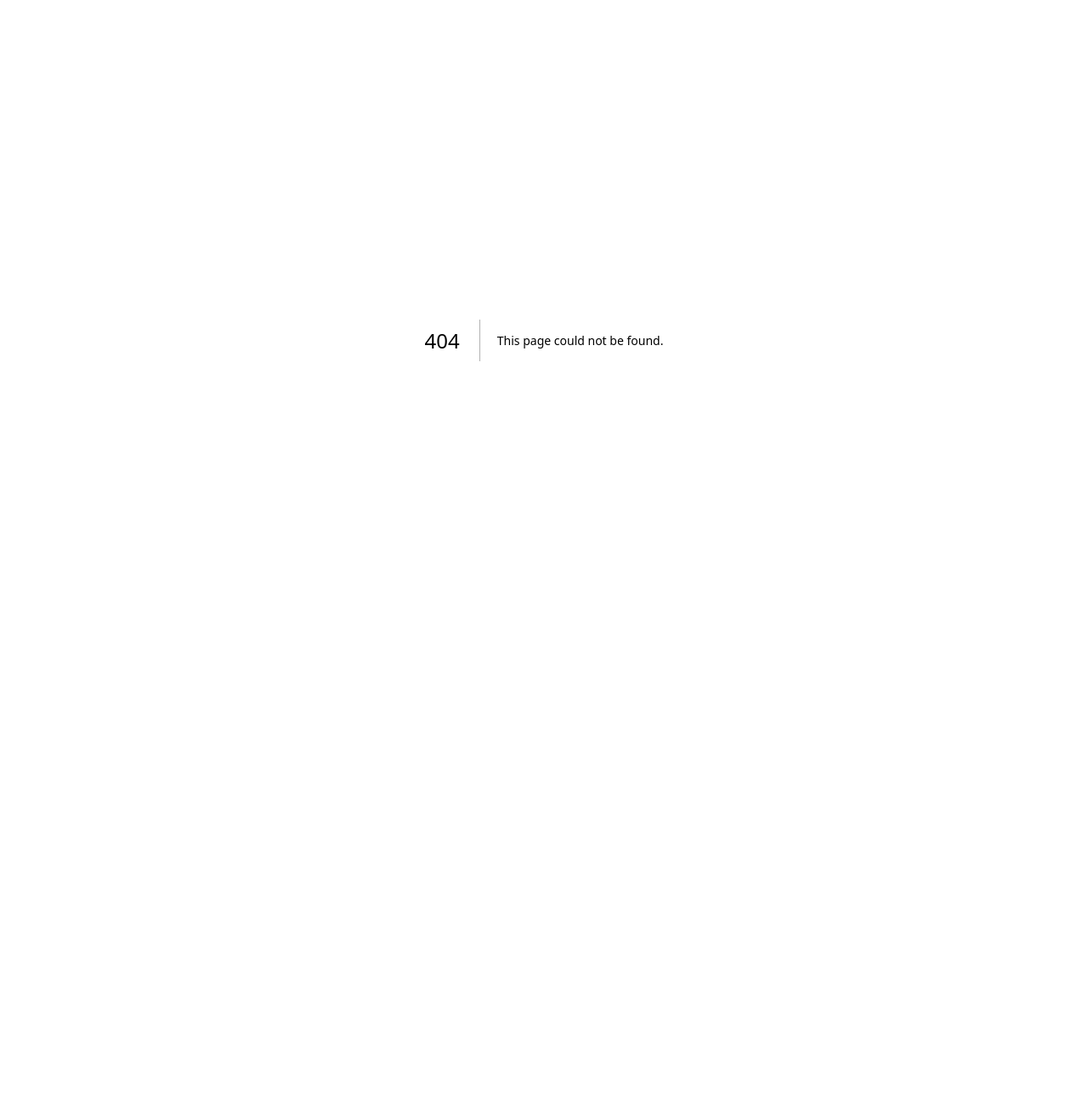
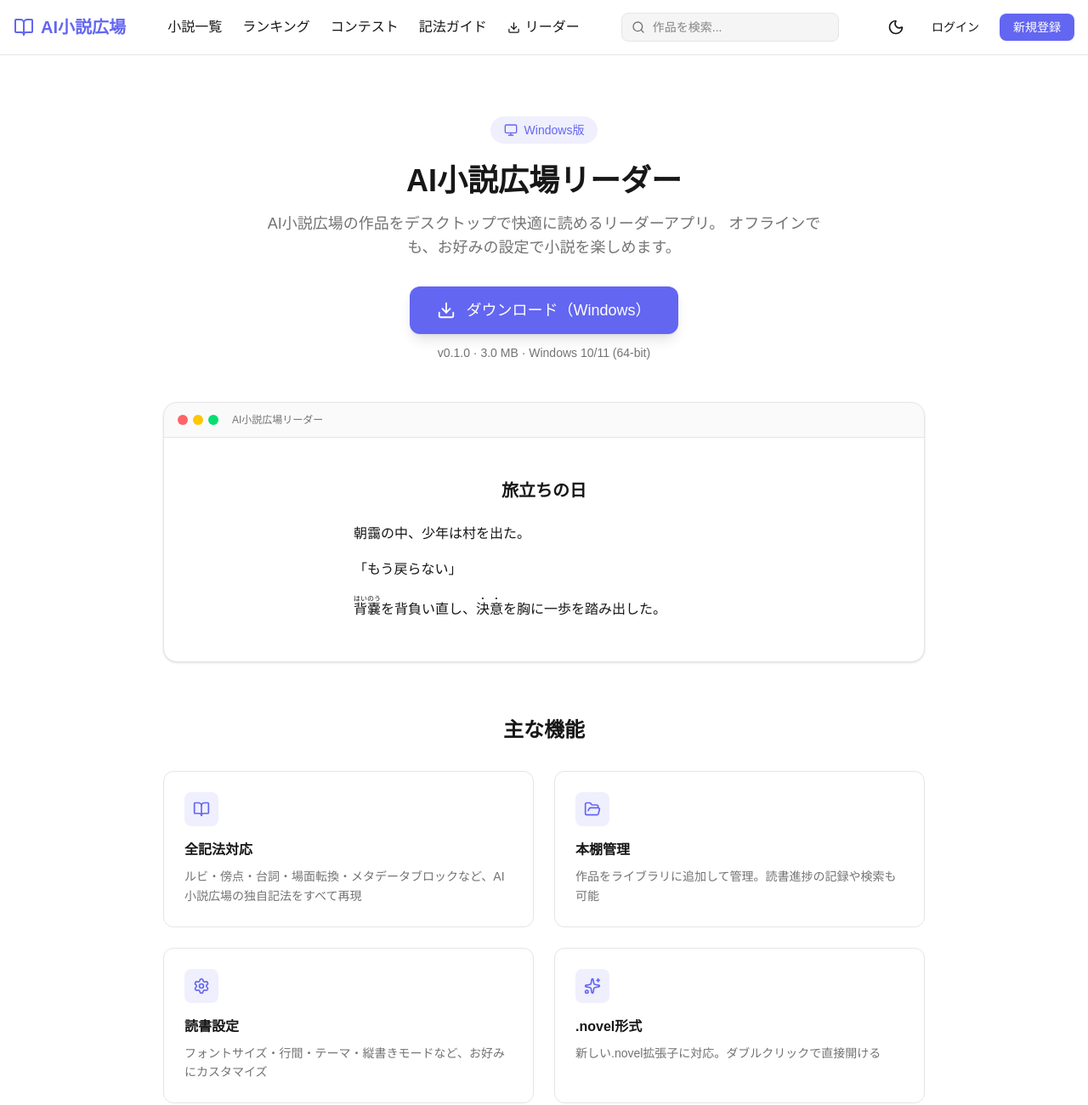
Before and after one commit to ryoda0314/AI_novel, a Next.js app: page /download in a window 1280 px wide. Before the commit this address had no page. Shown: the top 1300 px of the page at 85% size. Before the commit the page ends 800 px from the top, so only its background shows below. Built offline with nearby package versions, Linux system fonts and the light colour scheme; no server answers.

Commit message:
Your current version of Antigravity is out of date. Please visit https://antigravity.google/download to download and install the latest version.

```diff
--- /dev/null
+++ b/src/app/(main)/download/page.tsx
@@ -0,0 +1,205 @@
+import type { Metadata } from "next";
+import { Download, Monitor, BookOpen, Settings, FolderOpen, Sparkles } from "lucide-react";
+
+export const metadata: Metadata = {
+  title: "デスクトップリーダー ダウンロード | AI小説広場",
+  description: "AI小説広場の小説をオフラインで快適に読めるデスクトップリーダーアプリをダウンロード",
+};
+
+const DOWNLOAD_URL = "/downloads/AI小説広場リーダー_0.1.0_x64-setup.exe";
+const VERSION = "0.1.0";
+const FILE_SIZE = "3.0 MB";
+
+const features = [
+  {
+    icon: BookOpen,
+    title: "全記法対応",
+    description: "ルビ・傍点・台詞・場面転換・メタデータブロックなど、AI小説広場の独自記法をすべて再現",
+  },
+  {
+    icon: FolderOpen,
+    title: "本棚管理",
+    description: "作品をライブラリに追加して管理。読書進捗の記録や検索も可能",
+  },
+  {
+    icon: Settings,
+    title: "読書設定",
+    description: "フォントサイズ・行間・テーマ・縦書きモードなど、お好みにカスタマイズ",
+  },
+  {
+    icon: Sparkles,
+    title: ".novel形式",
+    description: "新しい.novel拡張子に対応。ダブルクリックで直接開ける",
+  },
+];
+
+export default function DownloadPage() {
+  return (
+    <div className="max-w-4xl mx-auto">
+      {/* ヒーローセクション */}
+      <section className="text-center py-12">
+        <div className="inline-flex items-center gap-2 px-4 py-1.5 rounded-full bg-[var(--color-primary)]/10 text-[var(--color-primary)] text-sm font-medium mb-6">
+          <Monitor size={16} />
+          Windows版
+        </div>
+        <h1 className="text-3xl sm:text-4xl font-bold mb-4">
+          AI小説広場リーダー
+        </h1>
+        <p className="text-lg text-[var(--color-muted-foreground)] mb-8 max-w-2xl mx-auto">
+          AI小説広場の作品をデスクトップで快適に読めるリーダーアプリ。
+          オフラインでも、お好みの設定で小説を楽しめます。
+        </p>
+
+        {/* ダウンロードボタン */}
+        <div className="flex flex-col items-center gap-3">
+          <a
+            href={DOWNLOAD_URL}
+            download
+            className="inline-flex items-center gap-3 px-8 py-3.5 rounded-xl bg-[var(--color-primary)] text-white font-medium text-lg hover:opacity-90 transition-opacity shadow-lg"
+          >
+            <Download size={22} />
+            ダウンロード（Windows）
+          </a>
+          <p className="text-sm text-[var(--color-muted-foreground)]">
+            v{VERSION} &middot; {FILE_SIZE} &middot; Windows 10/11 (64-bit)
+          </p>
+        </div>
+      </section>
+
+      {/* スクリーンショット風のプレビュー */}
+      <section className="mb-16">
+        <div className="rounded-2xl border border-[var(--color-border)] bg-[var(--color-card)] overflow-hidden shadow-sm">
+          <div className="flex items-center gap-2 px-4 py-3 border-b border-[var(--color-border)] bg-[var(--color-muted)]/50">
+            <div className="flex gap-1.5">
+              <div className="w-3 h-3 rounded-full bg-red-400" />
+              <div className="w-3 h-3 rounded-full bg-yellow-400" />
+              <div className="w-3 h-3 rounded-full bg-green-400" />
+            </div>
+            <span className="text-xs text-[var(--color-muted-foreground)] ml-2">AI小説広場リーダー</span>
+          </div>
+          <div className="p-8 sm:p-12 text-center">
+            <div className="max-w-md mx-auto space-y-4 text-left novel-content">
+              <h2 className="text-xl font-bold text-center mb-6">旅立ちの日</h2>
+              <p className="leading-relaxed">
+                　朝靄の中、少年は村を出た。
+              </p>
+              <p className="leading-relaxed">
+                「もう戻らない」
+              </p>
+              <p className="leading-relaxed">
+                　<ruby>背嚢<rp>(</rp><rt>はいのう</rt><rp>)</rp></ruby>を背負い直し、
+                <span style={{ textEmphasis: "filled dot" }}>決意</span>を胸に一歩を踏み出した。
+              </p>
+            </div>
+          </div>
+        </div>
+      </section>
+
+      {/* 機能紹介 */}
+      <section className="mb-16">
+        <h2 className="text-2xl font-bold text-center mb-8">主な機能</h2>
+        <div className="grid sm:grid-cols-2 gap-6">
+          {features.map((feature) => (
+            <div
+              key={feature.title}
+              className="p-6 rounded-xl border border-[var(--color-border)] bg-[var(--color-card)]"
+            >
+              <div className="inline-flex items-center justify-center w-10 h-10 rounded-lg bg-[var(--color-primary)]/10 text-[var(--color-primary)] mb-4">
+                <feature.icon size={20} />
+              </div>
+              <h3 className="font-bold mb-2">{feature.title}</h3>
+              <p className="text-sm text-[var(--color-muted-foreground)] leading-relaxed">
+                {feature.description}
+              </p>
+            </div>
+          ))}
+        </div>
+      </section>
+
+      {/* .novel形式の説明 */}
+      <section className="mb-16">
+        <h2 className="text-2xl font-bold text-center mb-8">.novel ファイル形式</h2>
+        <div className="rounded-xl border border-[var(--color-border)] bg-[var(--color-card)] p-6 sm:p-8">
+          <p className="text-[var(--color-muted-foreground)] mb-6 leading-relaxed">
+            <code className="px-1.5 py-0.5 rounded bg-[var(--color-muted)] text-sm">.novel</code>はAI小説広場の独自ファイル形式です。
+            テキストベースで、YAML frontmatterによるメタデータと、既存の記法による本文で構成されます。
+          </p>
+          <div className="rounded-lg bg-[var(--color-muted)] p-4 overflow-x-auto">
+            <pre className="text-sm leading-relaxed"><code>{`---
+title: 冒険の書
+author: 山田太郎
+genre: ファンタジー
+description: 勇者が旅立つ物語
+---
+
+# 旅立ちの日
+
+　朝靄の中、少年は村を出た。
+
+「もう戻らない」
+
+　{背嚢|はいのう}を背負い直し、..決意..を胸に一歩を踏み出した。
+
+===
+
+　街道を半日ほど歩くと、小さな町が見えてきた。`}</code></pre>
+          </div>
+          <p className="text-sm text-[var(--color-muted-foreground)] mt-4">
+            <code className="px-1.5 py-0.5 rounded bg-[var(--color-muted)] text-sm">.md</code>や
+            <code className="px-1.5 py-0.5 rounded bg-[var(--color-muted)] text-sm">.txt</code>ファイルも読み込み可能です。
+          </p>
+        </div>
+      </section>
+
+      {/* システム要件 */}
+      <section className="mb-16">
+        <h2 className="text-2xl font-bold text-center mb-8">システム要件</h2>
+        <div className="rounded-xl border border-[var(--color-border)] bg-[var(--color-card)] overflow-hidden">
+          <table className="w-full text-sm">
+            <tbody>
+              <tr className="border-b border-[var(--color-border)]">
+                <td className="px-6 py-3 font-medium bg-[var(--color-muted)]/50 w-1/3">OS</td>
+                <td className="px-6 py-3">Windows 10 / 11 (64-bit)</td>
+              </tr>
+              <tr className="border-b border-[var(--color-border)]">
+                <td className="px-6 py-3 font-medium bg-[var(--color-muted)]/50">メモリ</td>
+                <td className="px-6 py-3">4 GB 以上</td>
+              </tr>
+              <tr className="border-b border-[var(--color-border)]">
+                <td className="px-6 py-3 font-medium bg-[var(--color-muted)]/50">ディスク</td>
+                <td className="px-6 py-3">50 MB 以上の空き容量</td>
+              </tr>
+              <tr>
+                <td className="px-6 py-3 font-medium bg-[var(--color-muted)]/50">その他</td>
+                <td className="px-6 py-3">WebView2 ランタイム（通常プリインストール済み）</td>
+              </tr>
+            </tbody>
+          </table>
+        </div>
+      </section>
+
+      {/* インストール手順 */}
+      <section className="mb-16">
+        <h2 className="text-2xl font-bold text-center mb-8">インストール方法</h2>
+        <div className="space-y-4">
+          {[
+            "上のボタンからインストーラーをダウンロード",
+            "ダウンロードした .exe ファイルを実行",
+            "画面の指示に従ってインストール",
+            ".novel ファイルをダブルクリックするとリーダーで開きます",
+          ].map((step, i) => (
+            <div
+              key={i}
+              className="flex items-start gap-4 p-4 rounded-xl border border-[var(--color-border)] bg-[var(--color-card)]"
+            >
+              <div className="flex-shrink-0 w-8 h-8 rounded-full bg-[var(--color-primary)] text-white flex items-center justify-center font-bold text-sm">
+                {i + 1}
+              </div>
+              <p className="pt-1">{step}</p>
+            </div>
+          ))}
+        </div>
+      </section>
+    </div>
+  );
+}
--- a/src/app/globals.css
+++ b/src/app/globals.css
@@ -30,6 +30,7 @@ body {
   background: var(--color-background);
   color: var(--color-foreground);
   font-family: var(--font-sans);
+  overflow-x: hidden;
 }
 
 /* 読書ページ用スタイル */
--- a/src/components/layout/header.tsx
+++ b/src/components/layout/header.tsx
@@ -4,7 +4,7 @@ import Link from "next/link";
 import { useSession, signOut } from "next-auth/react";
 import { useRouter } from "next/navigation";
 import { useState } from "react";
-import { Search, Menu, X, BookOpen, PenTool, User, LogOut, LayoutDashboard, Bookmark, Shield, MessageSquare } from "lucide-react";
+import { Search, Menu, X, BookOpen, PenTool, User, LogOut, LayoutDashboard, Bookmark, Shield, MessageSquare, Download } from "lucide-react";
 import { ThemeToggle } from "@/components/ui/theme-toggle";
 import { NotificationBell } from "@/components/interactions/notification-bell";
 
@@ -46,6 +46,10 @@ export function Header() {
             </Link>
             <Link href="/guide" className="hover:text-[var(--color-primary)] transition-colors">
               記法ガイド
+            </Link>
+            <Link href="/download" className="inline-flex items-center gap-1.5 hover:text-[var(--color-primary)] transition-colors">
+              <Download size={15} />
+              リーダー
             </Link>
           </nav>
 
@@ -219,6 +223,14 @@ export function Header() {
               >
                 記法ガイド
               </Link>
+              <Link
+                href="/download"
+                onClick={() => setMobileMenuOpen(false)}
+                className="flex items-center gap-2 px-3 py-2 rounded hover:bg-[var(--color-muted)] transition-colors"
+              >
+                <Download size={16} />
+                デスクトップリーダー
+              </Link>
             </nav>
           </div>
         )}
```
Also changed, not shown: 1 other file (tests, documents, lock files or other folders).
